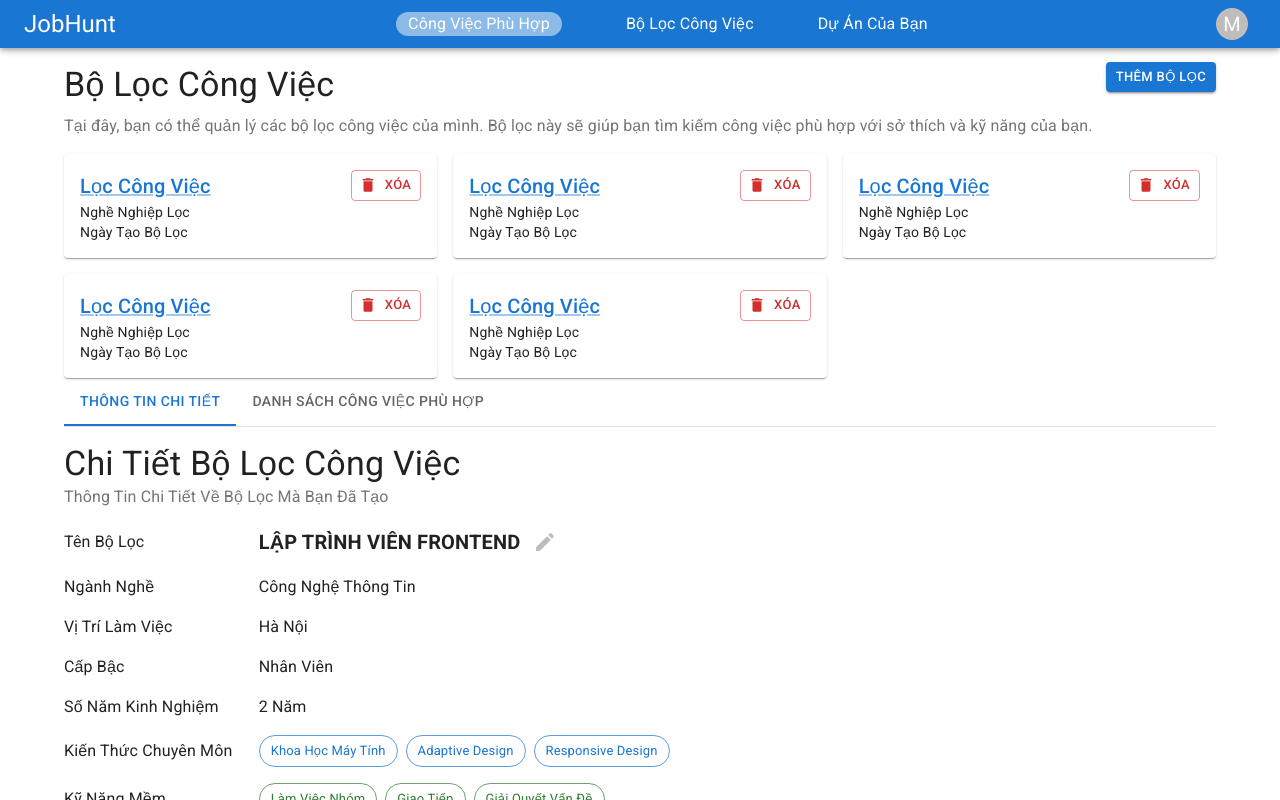
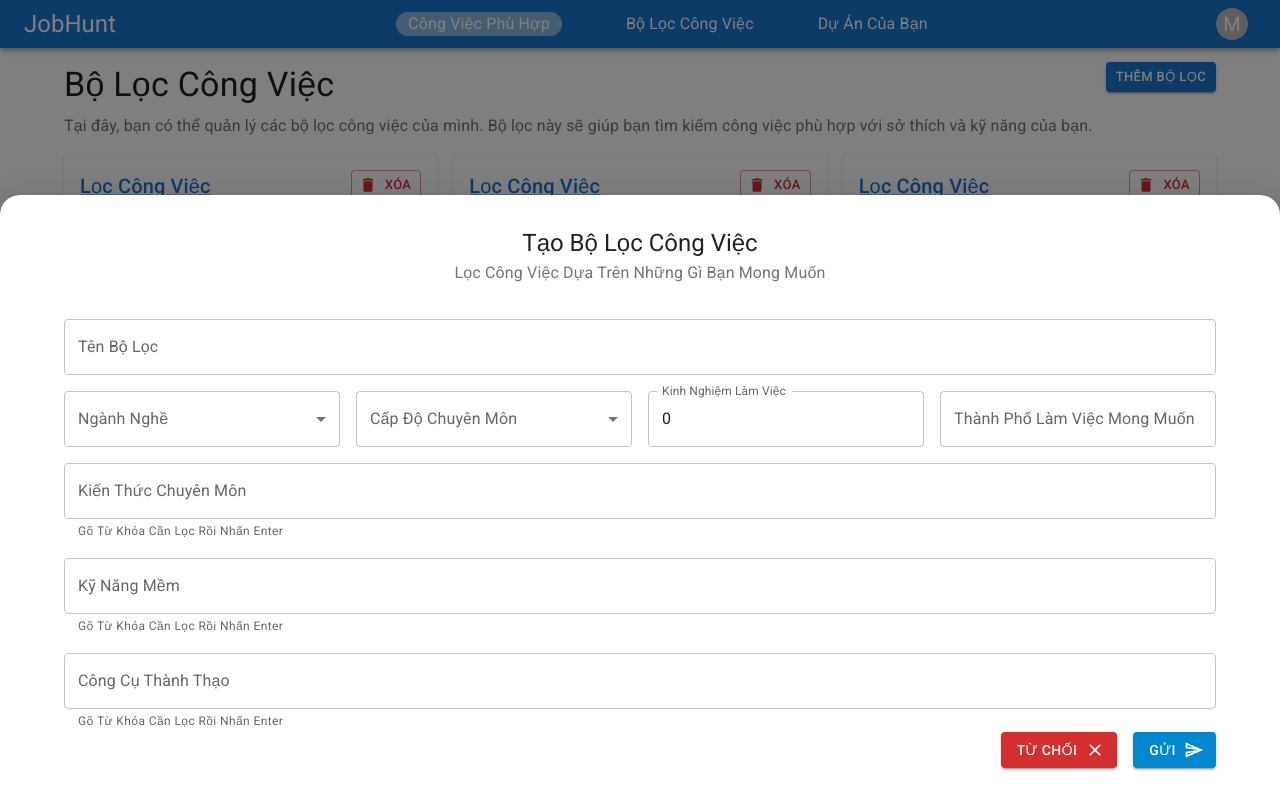
Before and after one commit to thanhKasper/JobHunt-React, a React (Vite) app: page /job-filters/1 in a window 1280 px wide. Both pictures are taken after a click on the button "THÊM BỘ LỌC". Shown: the top 800 px of the page. Built offline with nearby package versions, Linux system fonts and the light colour scheme; a web font is replaced by a local one.

Commit message:
feat: add JobFIlter creation page

```diff
--- /dev/null
+++ b/src/components/input/TagInput.tsx
@@ -0,0 +1,80 @@
+import {
+  Box,
+  Chip,
+  Stack,
+  TextField,
+  type TextFieldProps,
+  type TextFieldVariants,
+} from "@mui/material";
+import React from "react";
+
+type TagInputProps = {
+  variant?: TextFieldVariants;
+} & Omit<TextFieldProps, "variant"> & {
+    value?: string[];
+    onTagChange?: (tags: string[]) => void;
+  };
+
+export default function TagInput({
+  value,
+  onTagChange,
+  ...props
+}: TagInputProps) {
+  const [tags, setTags] = React.useState<string[]>(value || []);
+  const handleDelete = (e: string) => {
+    setTags((prevTags) => prevTags.filter((tag) => tag !== e));
+    onTagChange?.(tags.filter((tag) => tag !== e));
+  };
+
+  // In some niche cases, the parent component will use useEffect to set the value prop.
+  // Therefore, the value can not be updated affter that useEffect because useEffect
+  // will not trigger the re-render on the parent component
+  // => no re-render on the child component
+  // => value won't be updated.
+  // Solution: use useEffect in here to update the tags
+  React.useEffect(() => {
+    setTags(value || []);
+  }, [value]);
+
+  const handleEnter = (e: React.KeyboardEvent<HTMLDivElement>) => {
+    const currentValue = (e.target as HTMLInputElement).value.trim();
+    if (
+      e.key === "Enter" &&
+      currentValue !== "" &&
+      !tags.map((tag) => tag.toUpperCase()).includes(currentValue.toUpperCase())
+    ) {
+      let updatedTags: string[] = [];
+      setTags((prevTags) => {
+        updatedTags = [
+          ...prevTags,
+          currentValue
+          .split(" ")
+          .map((word) => word.charAt(0).toUpperCase() + word.slice(1))
+          .join(" "),
+        ];
+        return updatedTags;
+      });
+      onTagChange?.(updatedTags);
+      (e.target as HTMLInputElement).value = "";
+    } else if (e.key === "Enter") {
+      (e.target as HTMLInputElement).value = ""; // Clear the input field
+    }
+  };
+  return (
+    <Box>
+      <TextField
+        fullWidth
+        {...props}
+        onKeyDown={handleEnter}
+        helperText="Gõ Từ Khóa Cần Lọc Rồi Nhấn Enter"
+      />
+      {tags.length != 0 && (
+        <Stack direction="row" gap={1}>
+          {tags.map((tag) => (
+            <Chip key={tag} label={tag} onDelete={() => handleDelete(tag)} />
+          ))}
+        </Stack>
+      )}
+    </Box>
+  );
+}
--- /dev/null
+++ b/src/pages/JobFilter/CreateJobFilterPage.Hook.tsx
@@ -0,0 +1,53 @@
+import React from "react";
+
+interface JobFilterForm {
+  filterTitle: string;
+  ocupation: string;
+  workingLocation: string;
+  experience: number;
+  jobLevel: string;
+  technicalKnowledge: string[];
+  softSkills: string[];
+  tools: string[];
+}
+
+export default function useCreateJobFilter() {
+  const [jobFilterForm, setJobFilterForm] = React.useState<JobFilterForm>({
+    filterTitle: "",
+    ocupation: "",
+    workingLocation: "",
+    experience: 0,
+    jobLevel: "",
+    technicalKnowledge: [],
+    softSkills: [],
+    tools: [],
+  });
+
+  return {
+    jobFilterForm,
+    updateFilterTitle: (title: string) => {
+      setJobFilterForm((prev) => ({ ...prev, filterTitle: title }));
+    },
+    updateOccupation: (occupation: string) => {
+      setJobFilterForm((prev) => ({ ...prev, ocupation: occupation }));
+    },
+    updateWorkingLocation: (location: string) => {
+      setJobFilterForm((prev) => ({ ...prev, workingLocation: location }));
+    },
+    updateExperience: (experience: number) => {
+      setJobFilterForm((prev) => ({ ...prev, experience }));
+    },
+    updateJobLevel: (level: string) => {
+      setJobFilterForm((prev) => ({ ...prev, jobLevel: level }));
+    },
+    updateTechnicalKnowledge: (knowledge: string[]) => {
+      setJobFilterForm((prev) => ({ ...prev, technicalKnowledge: knowledge }));
+    },
+    updateSoftSkills: (skills: string[]) => {
+      setJobFilterForm((prev) => ({ ...prev, softSkills: skills }));
+    },
+    updateTools: (tools: string[]) => {
+      setJobFilterForm((prev) => ({ ...prev, tools }));
+    },
+  };
+}
--- /dev/null
+++ b/src/pages/JobFilter/CreateJobFilterPage.tsx
@@ -0,0 +1,165 @@
+import {
+  Button,
+  Container,
+  Drawer,
+  FormControl,
+  Grid,
+  InputLabel,
+  MenuItem,
+  Select,
+  Stack,
+  TextField,
+  Typography,
+} from "@mui/material";
+import TagInput from "@components/input/TagInput";
+import { Close, SendOutlined } from "@mui/icons-material";
+import useCreateJobFilter from "./CreateJobFilterPage.Hook";
+import occupationList from "@apis/BusinessData/OccupationList";
+import jobLevelList from "@apis/BusinessData/JobLevel";
+
+export default function CreateJobFilterPage({
+  open,
+  toggleDrawer,
+}: {
+  open: boolean;
+  toggleDrawer: (isOpen: boolean) => void;
+}) {
+  const jobFilterForm = useCreateJobFilter();
+
+  return (
+    <Drawer
+      anchor="bottom"
+      open={open}
+      sx={{
+        "& .MuiPaper-root": {
+          borderTopLeftRadius: 20,
+          borderTopRightRadius: 20,
+        },
+      }}
+      onClose={() => toggleDrawer(false)}
+    >
+      <Container sx={{ paddingY: 4 }}>
+        <Typography variant="h5" textAlign={"center"}>
+          Tạo Bộ Lọc Công Việc
+        </Typography>
+        <Typography
+          variant="subtitle1"
+          marginBottom={4}
+          textAlign={"center"}
+          color="grey.600"
+        >
+          Lọc Công Việc Dựa Trên Những Gì Bạn Mong Muốn
+        </Typography>
+        <Stack spacing={2}>
+          <TextField
+            fullWidth
+            label="Tên Bộ Lọc"
+            variant="outlined"
+            value={jobFilterForm.jobFilterForm.filterTitle}
+            onChange={(e) => jobFilterForm.updateFilterTitle(e.target.value)}
+          />
+          <Grid container spacing={2}>
+            <Grid size={3}>
+              <FormControl fullWidth>
+                <InputLabel id="occupation">Ngành Nghề</InputLabel>
+                <Select
+                  labelId="occupation"
+                  id="demo-simple-select"
+                  label="Ngành Nghề"
+                  fullWidth
+                  value={jobFilterForm.jobFilterForm.ocupation}
+                  onChange={(e) =>
+                    jobFilterForm.updateOccupation(e.target.value as string)
+                  }
+                >
+                  {occupationList.map((occupation) => (
+                    <MenuItem key={occupation.key} value={occupation.key}>
+                      {occupation.value}
+                    </MenuItem>
+                  ))}
+                </Select>
+              </FormControl>
+            </Grid>
+            <Grid size={3}>
+              <FormControl fullWidth>
+                <InputLabel id="job-level">Cấp Độ Chuyên Môn</InputLabel>
+                <Select
+                  labelId="job-level"
+                  label="Cấp Độ Chuyên Môn"
+                  fullWidth
+                  value={jobFilterForm.jobFilterForm.jobLevel}
+                  onChange={(e) =>
+                    jobFilterForm.updateJobLevel(e.target.value as string)
+                  }
+                >
+                  {jobLevelList.map((jobLevel) => (
+                    <MenuItem key={jobLevel.key} value={jobLevel.key}>
+                      {jobLevel.value}
+                    </MenuItem>
+                  ))}
+                </Select>
+              </FormControl>
+            </Grid>
+            <Grid size={3}>
+              <TextField
+                label="Kinh Nghiệm Làm Việc"
+                type="number"
+                variant="outlined"
+                value={jobFilterForm.jobFilterForm.experience}
+                onChange={(e) =>
+                  jobFilterForm.updateExperience(Number(e.target.value))
+                }
+                fullWidth
+              />
+            </Grid>
+            <Grid size={3}>
+              <TextField
+                fullWidth
+                label="Thành Phố Làm Việc Mong Muốn"
+                variant="outlined"
+                value={jobFilterForm.jobFilterForm.workingLocation}
+                onChange={(e) =>
+                  jobFilterForm.updateWorkingLocation(e.target.value as string)
+                }
+              />
+            </Grid>
+          </Grid>
+          <TagInput
+            onTagChange={(tags) => jobFilterForm.updateTechnicalKnowledge(tags)}
+            label="Kiến Thức Chuyên Môn"
+          />
+          <TagInput
+            onTagChange={(tags) => jobFilterForm.updateSoftSkills(tags)}
+            label="Kỹ Năng Mềm"
+          />
+          <TagInput
+            onTagChange={(tags) => jobFilterForm.updateTools(tags)}
+            label="Công Cụ Thành Thạo"
+          />
+        </Stack>
+        <Stack
+          direction="row"
+          spacing={2}
+          justifyContent="flex-end"
+        >
+          <Button
+            variant="contained"
+            color="error"
+            onClick={() => toggleDrawer(false)}
+            endIcon={<Close />}
+          >
+            Từ Chối
+          </Button>
+          <Button
+            onClick={() => console.log(jobFilterForm.jobFilterForm)}
+            variant="contained"
+            color="info"
+            endIcon={<SendOutlined />}
+          >
+            Gửi
+          </Button>
+        </Stack>
+      </Container>
+    </Drawer>
+  );
+}
--- a/src/pages/JobFilter/JobFilterPage.tsx
+++ b/src/pages/JobFilter/JobFilterPage.tsx
@@ -3,9 +3,13 @@ import { Outlet, useParams } from "react-router";
 import JobFilterCard from "../../components/JobFilterCard";
 import Subtitle from "../../components/Subtitle";
 import Title from "../../components/Title";
+import CreateJobFilterPage from "./CreateJobFilterPage";
+import React from "react";
 
 export default function JobFilterPage() {
   const filterId = useParams().jobFilterId;
+  const [open, setOpen] = React.useState(false);
+
   console.log(
     "this page has been rendered with filterId: " + (filterId ?? "null")
   );
@@ -18,7 +22,12 @@ export default function JobFilterPage() {
         marginBottom={1}
       >
         <Title title="Bộ Lọc Công Việc" />
-        <Button variant="contained" size="small" sx={{ height: "fit-content" }}>
+        <Button
+          onClick={() => setOpen(true)}
+          variant="contained"
+          size="small"
+          sx={{ height: "fit-content" }}
+        >
           Thêm Bộ Lọc
         </Button>
       </Stack>
@@ -26,7 +35,7 @@ export default function JobFilterPage() {
         title="Tại đây, bạn có thể quản lý các bộ lọc công việc của mình. Bộ lọc này sẽ
         giúp bạn tìm kiếm công việc phù hợp với sở thích và kỹ năng của bạn."
       />
-      <Grid container spacing={2} marginTop={2}>
+      <Grid container spacing={2} marginY={2}>
         {/* Map through your filter options here */}
         {Array.from({ length: 5 }).map((_, index) => (
           <Grid size={4} key={index}>
@@ -36,6 +45,7 @@ export default function JobFilterPage() {
       </Grid>
 
       <Outlet />
+      <CreateJobFilterPage open={open} toggleDrawer={setOpen} />
     </>
   );
 }
```
